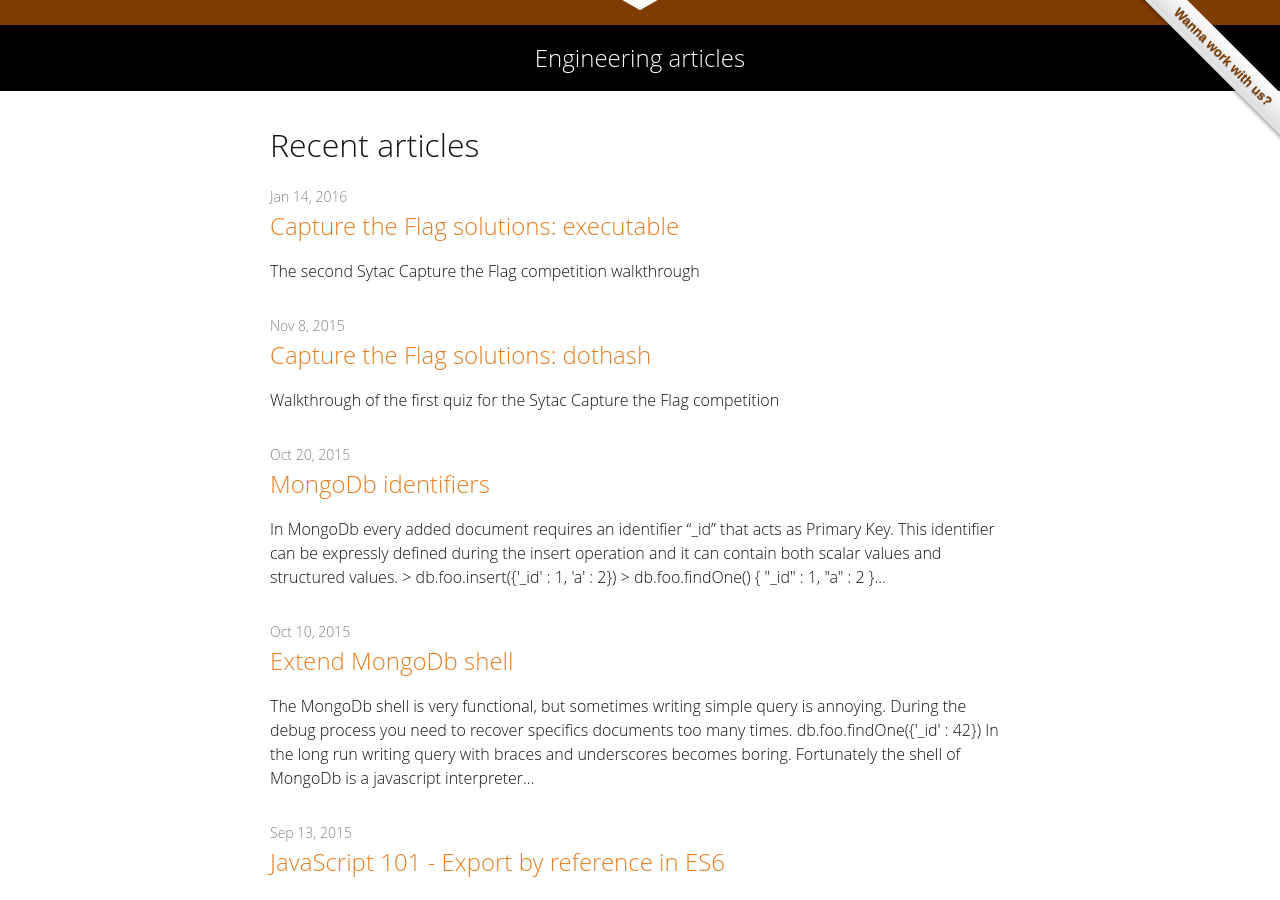
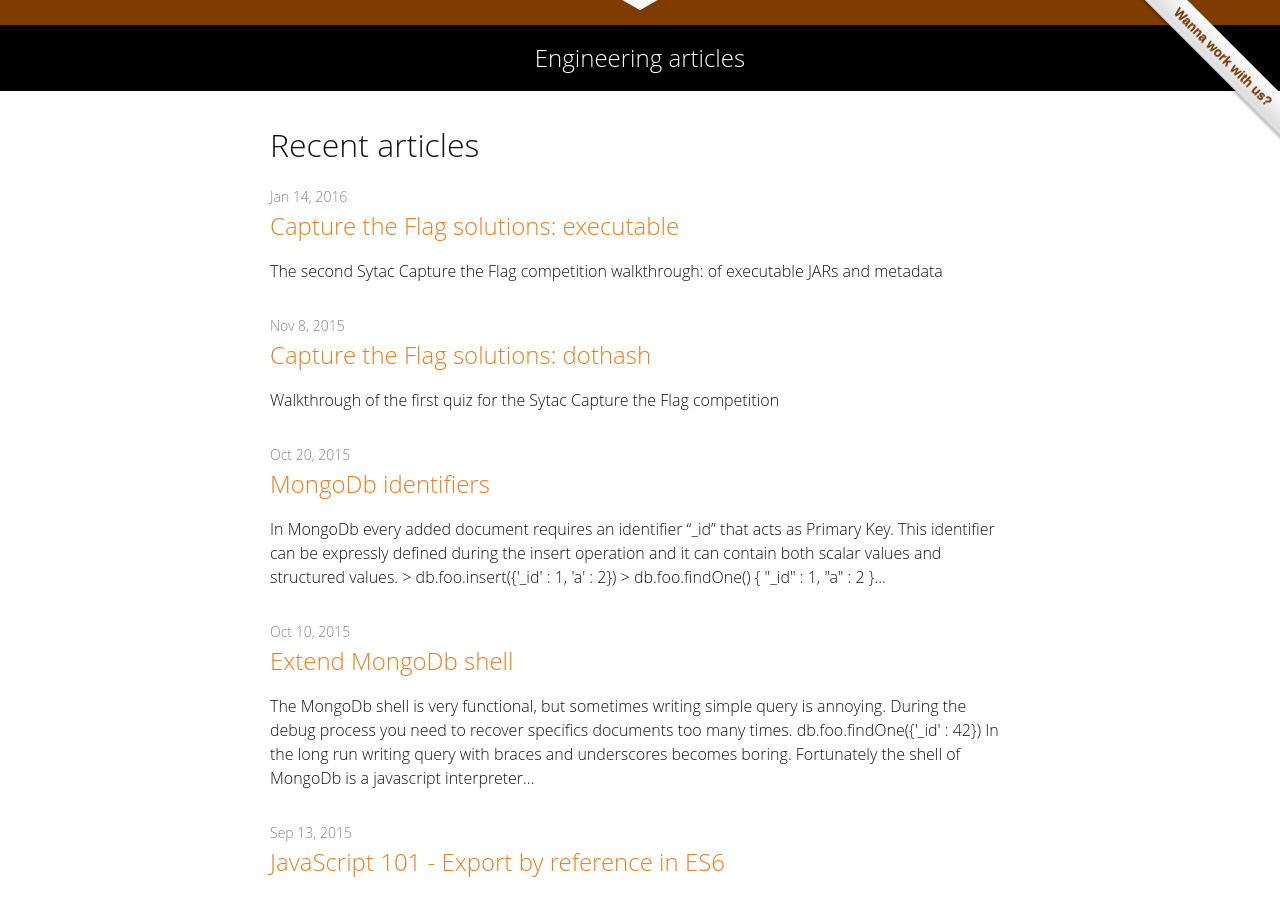
Before and after one commit to sytac/sytac.github.io, a Jekyll site: the page built from engineering/index.html, in a window 1280 px wide and 900 px high, scrolled down 414 px. Built offline with Jekyll 4.4.1, drawn with Linux system fonts in a browser that asks for light colours.

Commit message:
Slightly better description

```diff
--- a/_engineering/2016/01/14/capture-the-flag-solution-executable.md
+++ b/_engineering/2016/01/14/capture-the-flag-solution-executable.md
@@ -1,7 +1,7 @@
 ---
 layout: post
 title:  "Capture the Flag solutions: executable"
-description: "The second Sytac Capture the Flag competition walkthrough"
+description: "The second Sytac Capture the Flag competition walkthrough: of executable JARs and metadata"
 date:   2016-01-14
 tags:   ctf, jfall
 author: carlo
```
